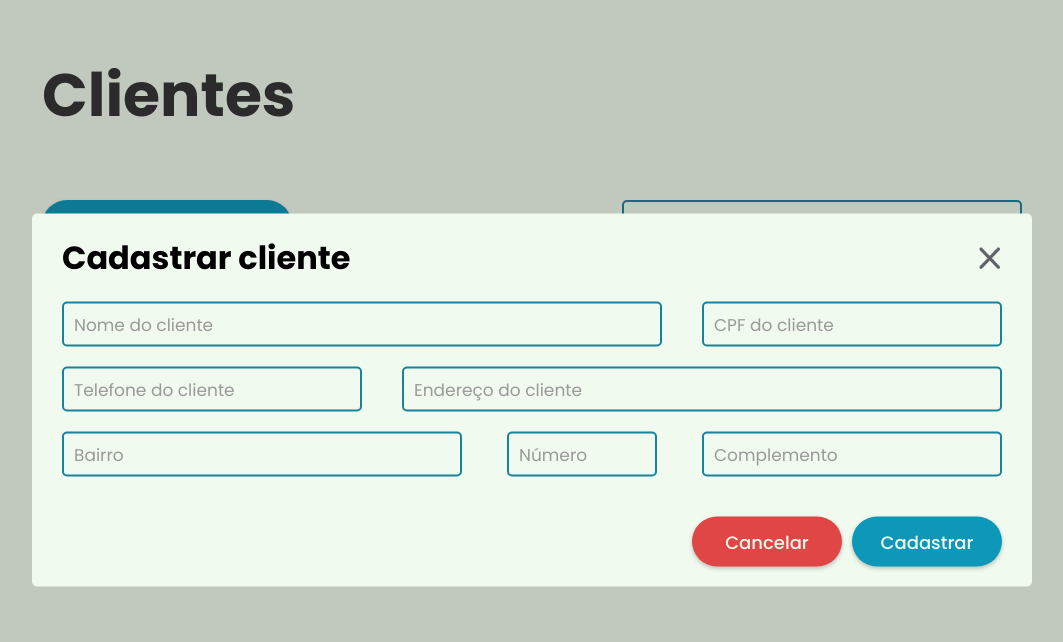
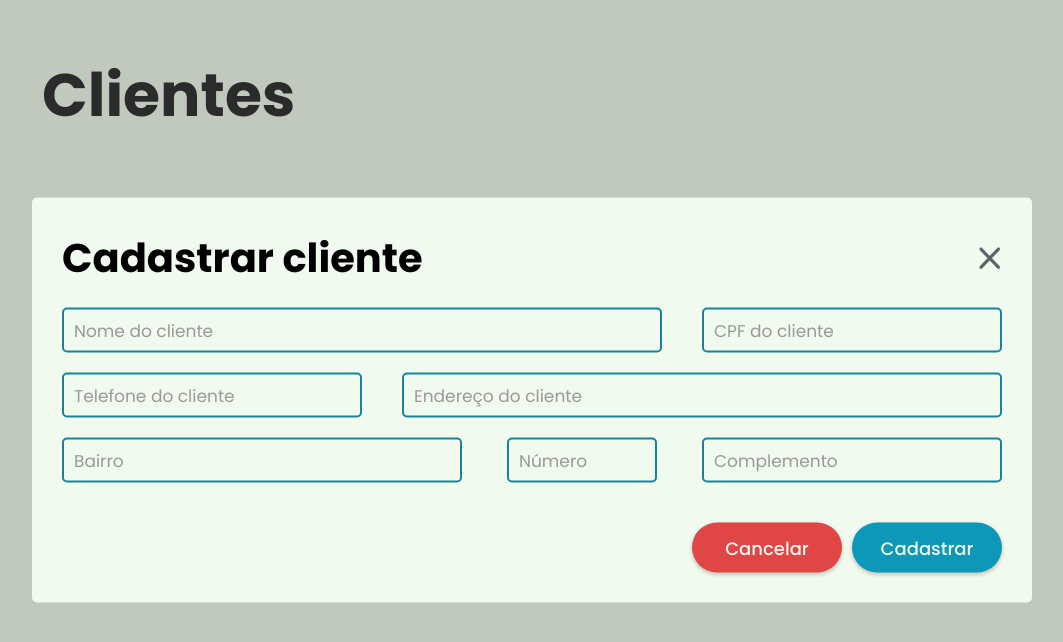
Before and after one commit to gabriel-picoli/pc-info-system, a React (Vite) app in the folder app/: page /clientes in a window 1280 px wide. Both pictures are taken after a click on the button "Cadastrar novo". Shown: the top 642 px of the page, without its empty margins (108-1171 px from the left). Built offline with nearby package versions, Linux system fonts and the light colour scheme; no server answers.

Commit message:
alterado padding e estilizado titulo do modal

```diff
--- a/app/src/components/modal/Modal.tsx
+++ b/app/src/components/modal/Modal.tsx
@@ -21,7 +21,7 @@ const ModalContainer = styled.div<{ width?: string; minHeight?: string; maxHeigh
    max-height: ${(props) => props.maxHeight || '700px'};
    overflow: auto;
    border-radius: 5px;
-   padding: 20px 30px;
+   padding: 30px;
 `
 
 const HeaderContainer = styled.div`
@@ -46,6 +46,11 @@ const CloseButton = styled.button`
    }
 `
 
+const Title = styled.h1`
+   font-size: 40px;
+   font-weight: bold;
+`
+
 interface ModalProps {
    isOpen: boolean
    onClose?: () => void
@@ -62,7 +67,7 @@ export default function Modal({ isOpen, onClose, children, width, minHeight, tit
          <ModalBackground>
             <ModalContainer width={width} minHeight={minHeight}>
                <HeaderContainer>
-                  <h1>{title}</h1>
+                  <Title>{title}</Title>
                   <CloseButton onClick={onClose}>
                      <img src="images/close.png" alt="close icon" width={25} height={25} />
                   </CloseButton>
```
